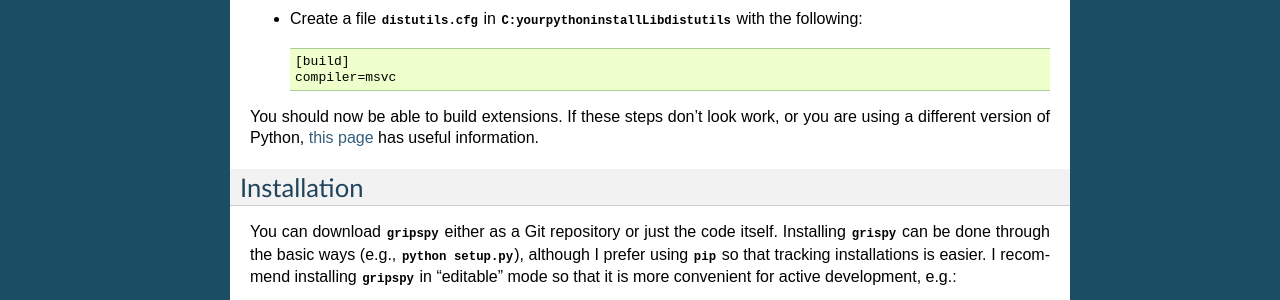
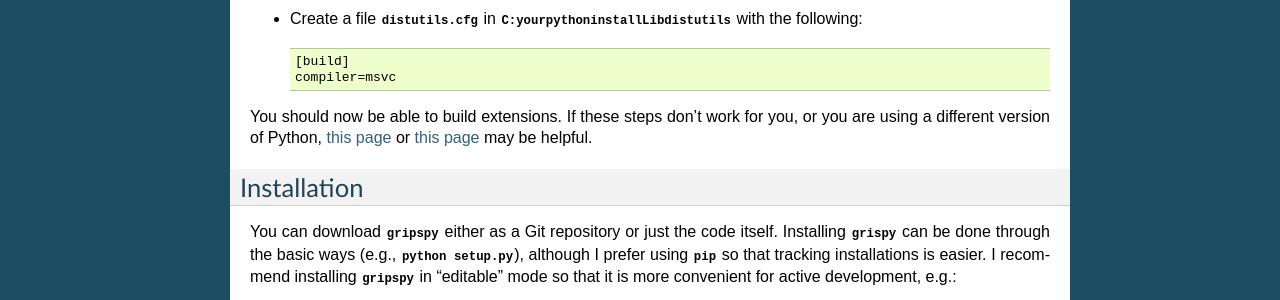
Before and after one commit to GRIPS/gripspy, a Sphinx documentation site: the page built from docs/index.rst, in a window 1280 px wide. Shown: the part 975-1275 px from the top of the page. Built offline with Sphinx 7.4.7, drawn with Linux system fonts in a browser that asks for light colours.

Commit message:
Minor documentation fix

```diff
--- a/docs/index.rst
+++ b/docs/index.rst
@@ -65,8 +65,9 @@ Assuming that you are using Python 2.7, here are the steps:
      compiler=msvc
 
 You should now be able to build extensions.
-If these steps don't look work, or you are using a different version of Python,
-`this page <https://github.com/cython/cython/wiki/CythonExtensionsOnWindows>`_ has useful information.
+If these steps don't work for you, or you are using a different version of Python,
+`this page <https://github.com/cython/cython/wiki/CythonExtensionsOnWindows>`_ or
+`this page <https://wiki.python.org/moin/WindowsCompilers>`_ may be helpful.
 
 Installation
 ------------
```
